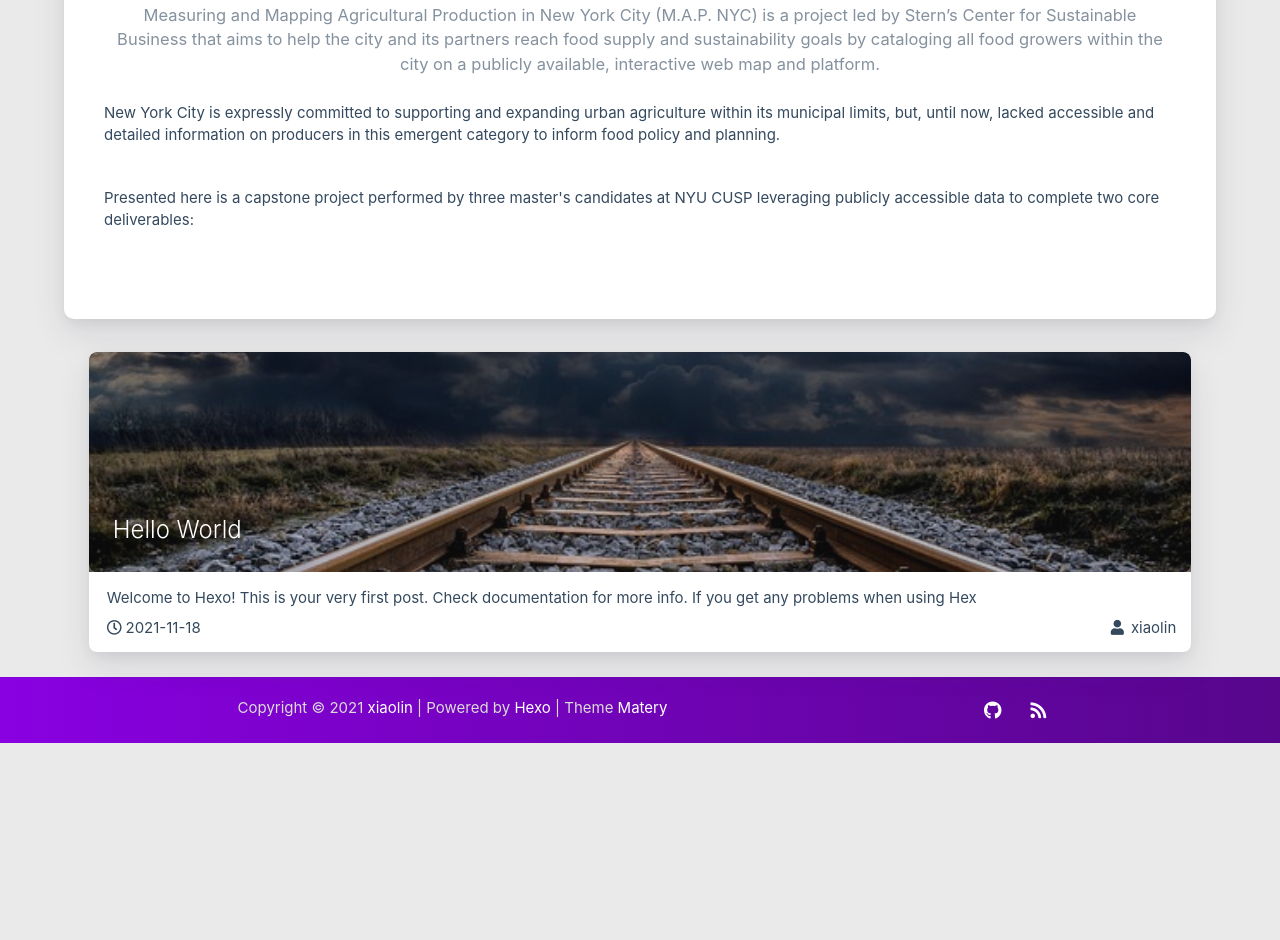
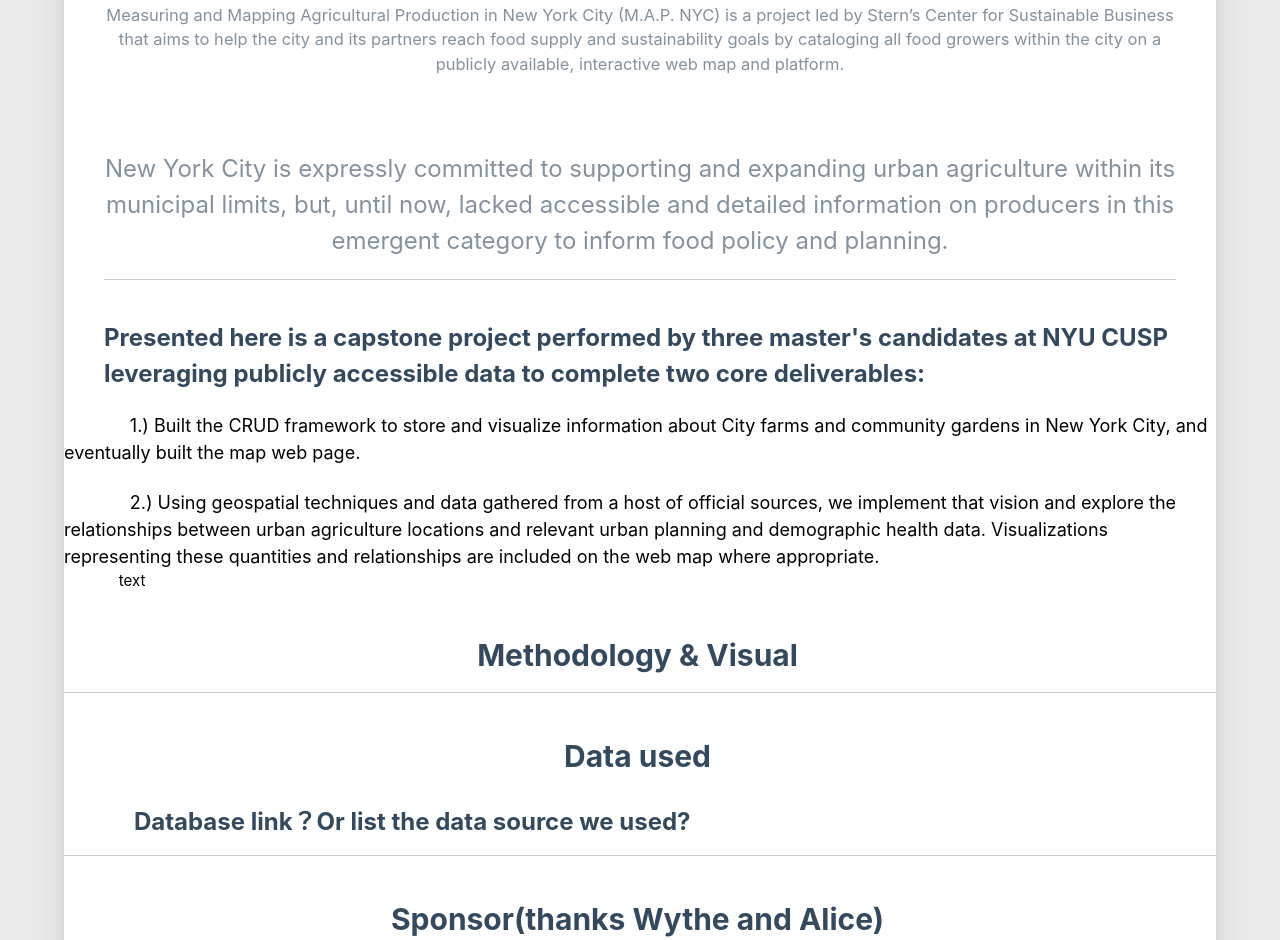
Before and after one commit to Xiaolin-li97/Xiaolin-li97.github.io, a plain HTML site: page index.html in a window 1280 px wide. Shown: the part 920-1860 px from the top of the page. Before the commit the page ends 1663 px from the top, so only its background shows below. Drawn offline with nearby package versions, Linux system fonts and the light colour scheme; no server answers.

Commit message:
Site updated: 2021-11-19 17:53:50

```diff
--- a/index.html
+++ b/index.html
@@ -348,17 +348,31 @@
         <i class="far fa-lightbulb"></i>&nbsp;&nbsp;Problem Statements
     </div>
 
-    <div class="row">
-        <div class="col center-align text">
+
+        <div class="col l8 offset-l2 m10 offset-m1 s10 offset-s1 center-align text">
             Measuring and Mapping Agricultural Production in New York City (M.A.P. NYC) is a project led by Stern’s Center for Sustainable Business that aims to help the city and its partners reach food supply and sustainability goals by cataloging all food growers within the city on a publicly available, interactive web map and platform.
             <br>
             <br>
-
-            </div>New York City is expressly committed to supporting and expanding urban agriculture within its municipal limits, but, until now, lacked accessible and detailed information on producers in this emergent category to inform food policy and planning.</div>
-
-            </div> Presented here is a capstone project performed by three master's candidates at NYU CUSP leveraging publicly accessible data to complete two core deliverables:</div>
+            <br>
+            <br>
 
 
+                <div class="col l8 offset-l2 m10 offset-m1 s10 offset-s1 center-align text">
+
+                </div> <font size="5"> New York City is expressly committed to supporting and expanding urban agriculture within its municipal limits, but, until now, lacked accessible and detailed information on producers in this emergent category to inform food policy and planning.</font> </div>
+                <hr>
+                <b></div><font size="5" > Presented here is a capstone project performed by three master's candidates at NYU CUSP leveraging publicly accessible data to complete two core deliverables:</font> </div> </b>
+                <div><font size="4"color="black" >&nbsp; &nbsp; &nbsp; &nbsp;&nbsp; &nbsp;&nbsp; &nbsp;1.) Built the CRUD framework to store and visualize information about City farms and community gardens in New York City, and eventually built the map web page.</font></div>
+                <br>
+                <div><font size="4" color="black">&nbsp; &nbsp; &nbsp; &nbsp;&nbsp; &nbsp;&nbsp; &nbsp;2.) Using geospatial techniques and data gathered from a host of official sources, we implement that vision and explore the relationships between urban agriculture locations and relevant urban planning and demographic health data. Visualizations representing these quantities and relationships are included on the web map where appropriate.</font></div>
+
+                <div><font  color="black" >&nbsp; &nbsp; &nbsp; &nbsp;&nbsp; &nbsp;&nbsp; &nbsp;text</font></div>
+                <h1><center> Methodology & Visual </center></h1>
+                <hr>
+                <h1><center> Data used </center></h1>
+                <h3> &nbsp; &nbsp; &nbsp; &nbsp;&nbsp; &nbsp;&nbsp; &nbsp;Database link？Or list the data source we used? </h3>
+                <hr>
+                <h1><center> Sponsor(thanks Wythe and Alice)  </center></h1>
             <br>
             <br>
             <br>
@@ -406,16 +420,14 @@
                         <div class="card-image">
 
 
-                            <img src="/medias/featureimages/12.jpg" class="responsive-img" alt="Hello World">
+                            <img src="/medias/featureimages/3.jpg" class="responsive-img" alt="resources">
 
-                            <span class="card-title">Hello World</span>
+                            <span class="card-title">resources</span>
                         </div>
                     </a>
 
                     <div class="card-content article-content">
                         <div class="summary block-with-text">
-
-                                Welcome to Hexo! This is your very first post. Check documentation for more info. If you get any problems when using Hex
 
                         </div>
                         <div class="publish-info">
```
Also changed, not shown: 2021/11/18/hello-world/index.html (+9 -22 lines), archives/2021/11/index.html (+3 -3 lines), archives/2021/index.html (+3 -3 lines), archives/index.html (+3 -3 lines).
